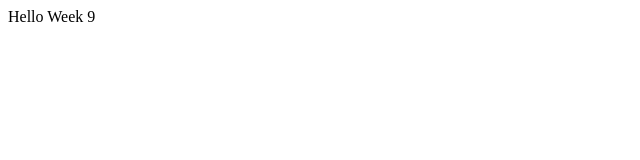
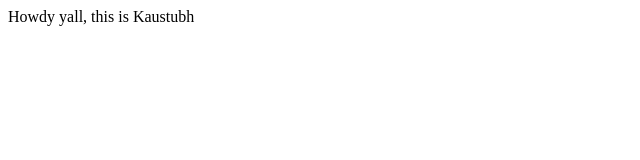
Before and after one commit to risalim/week9-1, a website: page index.html in a window 1280 px wide. Shown: the whole page, without its empty margins (0-640 px from the left). Drawn offline with Linux system fonts and the light colour scheme.

Commit message:
added my name

```diff
--- a/index.html
+++ b/index.html
@@ -1,7 +1,7 @@
 <html>
   <body>
     <div id="app">
-      Hello Week 9
+      Howdy yall, this is Kaustubh
     </div>
   </body>
 </html>
```
